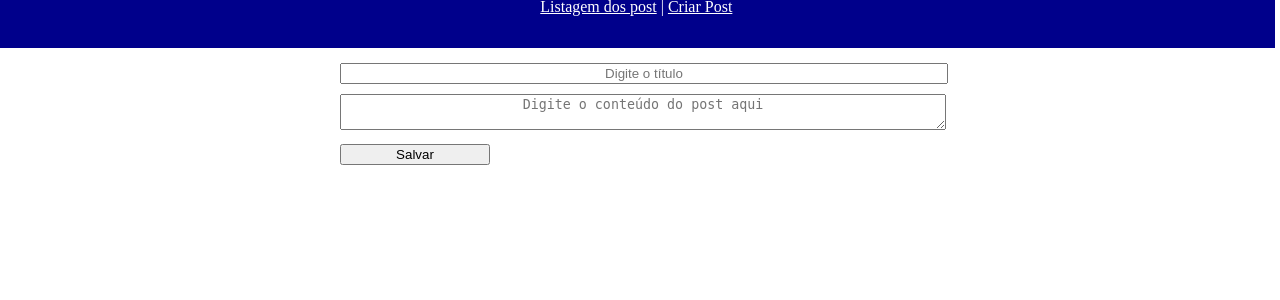
After one commit to Viihtorugo/mini_blog, a PHP site: page /view/CreatePostView.php in a window 1280 px wide. The commit adds this page. Shown: the top 300 px of the page. Run offline with PHP 8.4, Linux system fonts and the light colour scheme.

Commit message:
Validando a exibição e a criação dos posts

```diff
--- /dev/null
+++ b/bo/PostBO.php
@@ -0,0 +1,23 @@
+<?php
+
+ class PostBO{
+
+ 	//Verifica tem posts no banco
+ 	public function validReadPost($array){
+ 		if($array==null)
+ 			return false;
+
+ 		return true;
+ 	}
+
+ 	//Valida a criação do registro no banco
+ 	public function validCreatePost($title, $content){
+ 		if($title)
+ 			if($content)
+ 				return true;
+
+ 		return false;
+ 	}
+ }
+
+ ?>
--- a/dao/CRUD.php
+++ b/dao/CRUD.php
@@ -48,7 +48,7 @@
 	//CRUD
 
 	//Create - Adiciona ao banco os comentários ou posts
-	public function create($table, array $data, $insertId = false){
+	public function create($table, array $data){
 		$data = $this->escape($data);
 
 		$fields = implode(', ', array_keys($data));
@@ -56,7 +56,7 @@
 
 		$query = "INSERT INTO {$table} ( {$fields} ) VALUES ( {$values} )";
 
-		return $this->execute($query, $insertId);
+		return $this->execute($query);
 	}
 
 	//Read - Ler os dados dos posts e dos comentários do banco
--- a/dao/PostDAO.php
+++ b/dao/PostDAO.php
@@ -2,15 +2,19 @@
 
  include_once('../model/Post.php');
  include_once('CRUD.php');
+ include_once('../bo/PostBO.php');
 
  class PostDAO{
 
- 	public function getPosts(){
+ 	public function readPosts(){
  		$crud = new CRUD();
+ 		$bo = new PostBO();
  		$posts = array();
+
 
  		$array = $crud->read("post");
 
+ 		if($bo->validReadPost($array)){
  		foreach ($array as $key => $post) {
  			$newPost = new Post();
 
@@ -26,8 +30,24 @@
  			$posts[] = $newPost;
  		}
 
+ 		}
  		return $posts;
  	}
 
+ 	public function createPost($title, $content){
+ 		$crud = new CRUD();
+ 		$bo = new PostBO();
+
+ 		if($bo->validCreatePost($title, $content)){
+ 			$array = array(
+ 				'title' => $title,
+ 				'content' => $content
+ 			);
+
+ 			return $crud->create('post', $array);
+ 		}else{
+ 			echo "<script>alert('Preencha todos os campos!');</script>";
+ 		}
+ 	}
  }
  ?>
--- /dev/null
+++ b/view/CreatePostView.php
@@ -0,0 +1,71 @@
+<!DOCTYPE html>
+<html>
+<head>
+	<meta charset="utf-8">
+	<title>Criar Post</title>
+	<style type="text/css">
+		.container{
+			display: flex;
+			flex-direction: column;
+			align-content: center;
+		}
+		nav{
+			margin: -10px -10px auto;
+			text-align: center;
+			width: 101%;
+			height: 50px;
+			background: darkblue;
+			color: white;
+		}
+		nav a{
+			padding: 10px auto;
+			color: white;
+		}
+		form{
+			width: 600px;
+			margin: 10px auto;
+		}
+		input{
+			margin: 5px auto;
+			width: 100%;
+			text-align: center;
+		}
+		textarea{
+			margin: 5px auto;
+			width: 100%;
+			text-align: center;
+		}
+		button{
+			margin: 5px auto;
+			width: 25%;
+			text-align: center;
+		}
+	</style>
+</head>
+<body>
+<nav>
+	<a href="HomeView.php">Listagem dos post</a> |
+	<a href="CreatePostView.php">Criar Post</a>
+</nav>
+<form action="#" method="post">
+	<input type="text" name="title" placeholder="Digite o título">
+	<textarea name="content" placeholder="Digite o conteúdo do post aqui"></textarea>
+	<button type="submit">Salvar</button>
+</form>
+<?php
+	include_once('../dao/PostDAO.php');
+
+	if(count($_POST)){
+	$dao = new PostDAO();
+	$title = @$_POST['title'];
+ 	$content = @$_POST['content'];
+
+ 	if($dao->createPost($title, $content)){
+ 		echo "<script>alert('Post salvado com sucesso!');</script>";
+ 	}else{
+ 		echo "<script>alert('Tente novamente preenchando todos os dados!');</script>";
+ 	}
+ 	}
+	?>
+</body>
+</html>
```
Also changed, not shown: view/HomeView.php (renamed from view/home.php, +5 -5 lines).
